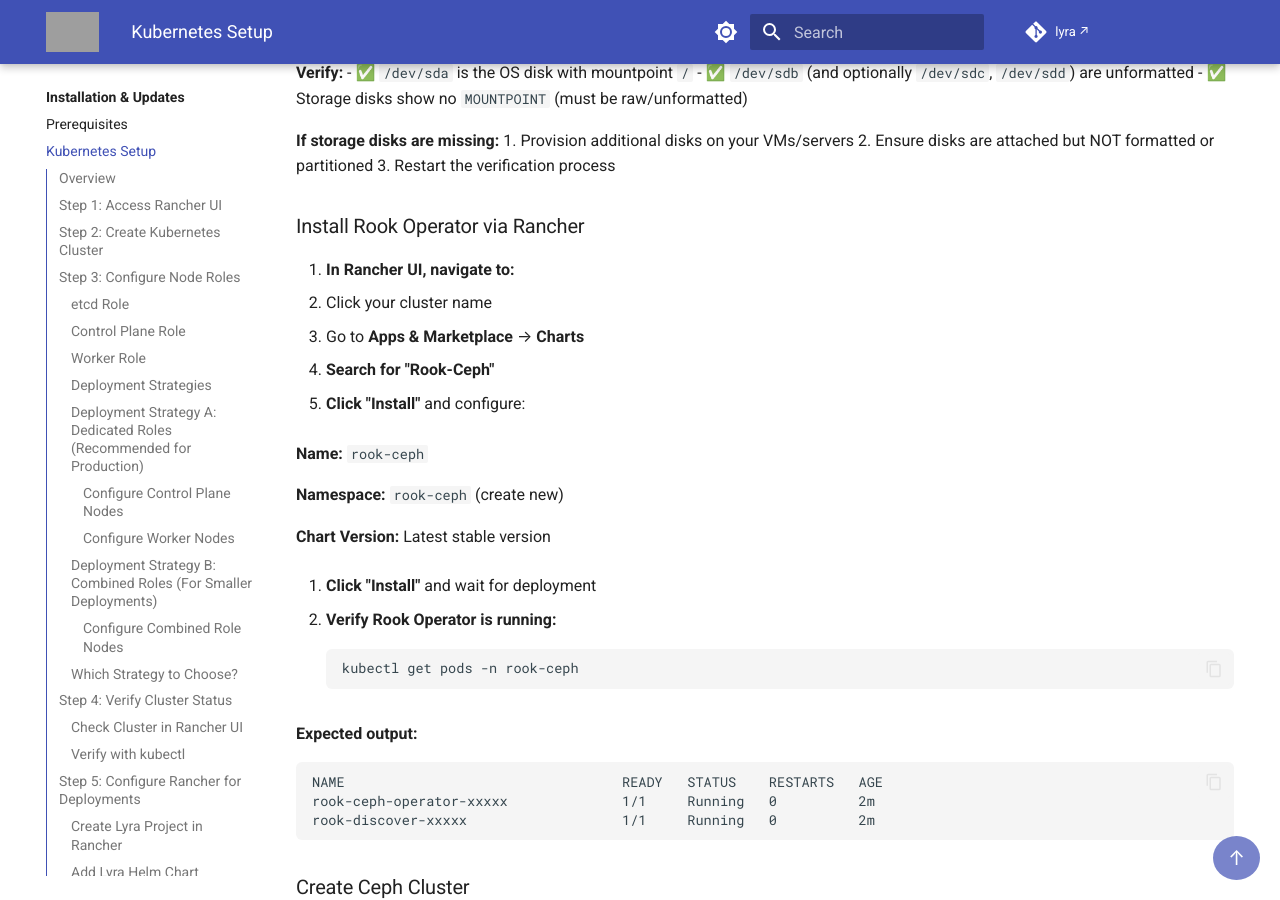
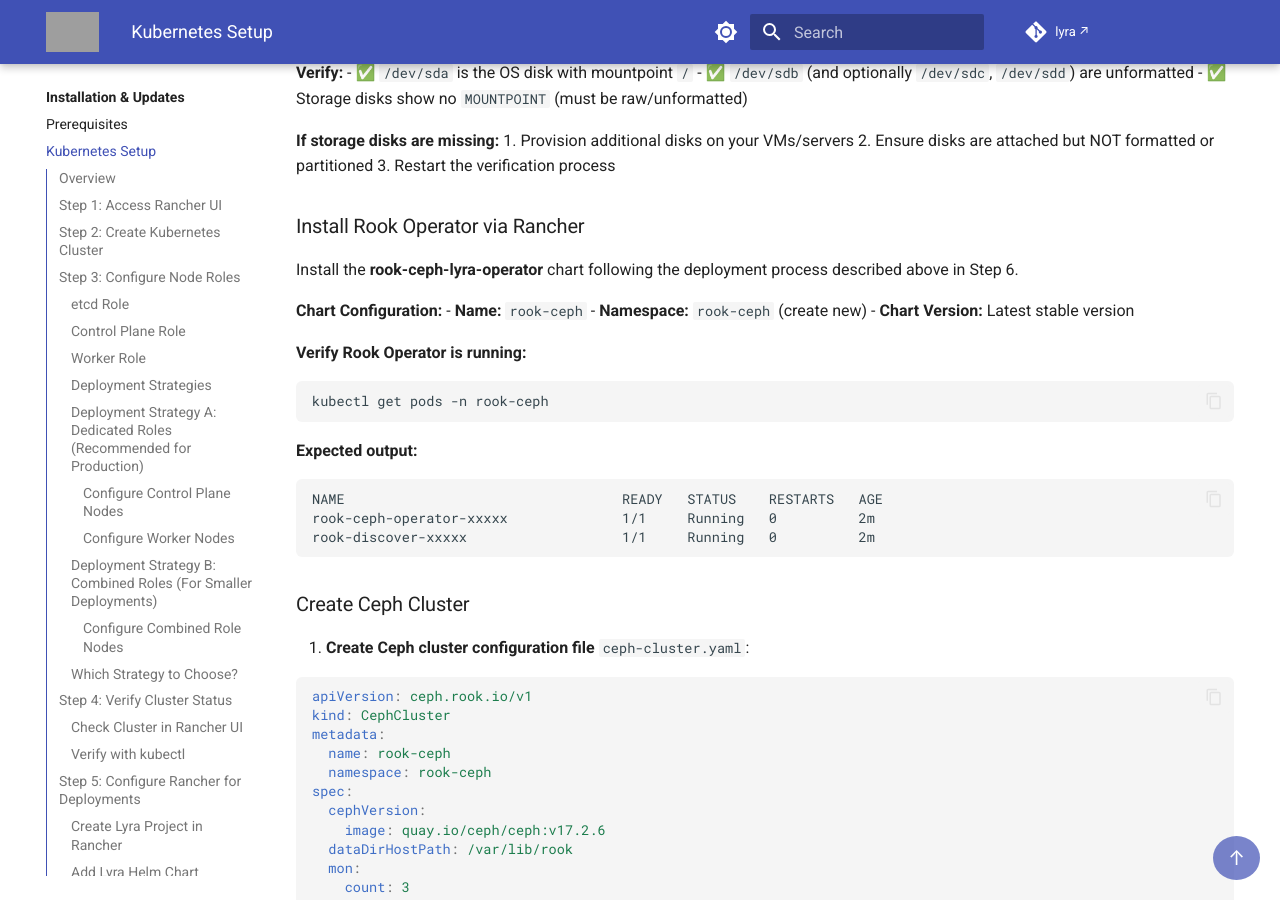
Before and after one commit to amreinch/lyra-docs, an MkDocs documentation site: the page built from docs/installation/kubernetes-setup.md, in a window 1280 px wide and 900 px high, scrolled down 10518 px. Built offline with MkDocs 1.6.1 and Material for MkDocs 9.7.7, drawn with Linux system fonts in a browser that asks for light colours; comment, search, counter and statistics services are not loaded; grey boxes are pictures that could not be loaded.

Commit message:
Simplify Rook Operator installation instructions
- Replace detailed navigation steps with reference to rook-ceph-lyra-operator chart
- Reference back to general deployment process described in Step 6
- Convert verification step to subsection heading for consistency
- Maintain essential chart configuration details

````diff
--- a/docs/installation/kubernetes-setup.md
+++ b/docs/installation/kubernetes-setup.md
@@ -490,23 +490,14 @@ sdc      8:32   0   500G  0 disk           # Storage disk (optional)
 
 ### Install Rook Operator via Rancher
 
-1. **In Rancher UI, navigate to:**
-   - Click your cluster name
-   - Go to **Apps & Marketplace** → **Charts**
+Install the **rook-ceph-lyra-operator** chart following the deployment process described above in Step 6.
 
-2. **Search for "Rook-Ceph"**
+**Chart Configuration:**
+- **Name:** `rook-ceph`
+- **Namespace:** `rook-ceph` (create new)
+- **Chart Version:** Latest stable version
 
-3. **Click "Install"** and configure:
-
-   **Name:** `rook-ceph`
-
-   **Namespace:** `rook-ceph` (create new)
-
-   **Chart Version:** Latest stable version
-
-4. **Click "Install"** and wait for deployment
-
-5. **Verify Rook Operator is running:**
+**Verify Rook Operator is running:**
    ```bash
    kubectl get pods -n rook-ceph
    ```
````
